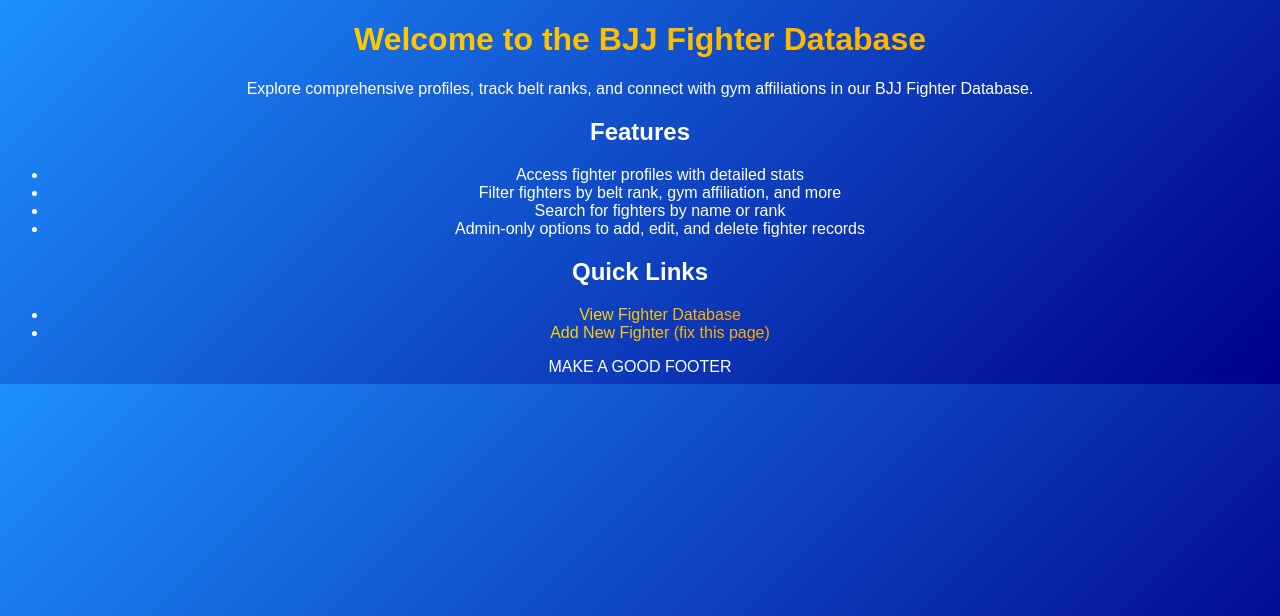
After one commit to blouderbback8/Initial-PHP-Website, a PHP site: page /home.php in a window 1280 px wide. The commit adds this page. Shown: the top 616 px of the page. Run offline with PHP 8.4, Linux system fonts and the light colour scheme.

Commit message:
Updating Github

```diff
--- /dev/null
+++ b/home.php
@@ -0,0 +1,43 @@
+<!DOCTYPE html>
+<html lang="en">
+<head>
+    <meta charset="UTF-8">
+    <meta name="viewport" content="width=device-width, initial-scale=1.0">
+    <title>Home - BJJ Fighter Database</title>
+    <link rel="stylesheet" href="style.css">
+</head>
+<body>
+    <div class="header">
+        <h1>Welcome to the BJJ Fighter Database</h1>
+    </div>
+
+    <div class="main-content">
+        <section class="intro">
+            <p>Explore comprehensive profiles, track belt ranks, and connect with gym affiliations in our BJJ Fighter Database.</p>
+        </section>
+
+        <section class="features">
+            <h2>Features</h2>
+            <ul>
+                <li>Access fighter profiles with detailed stats</li>
+                <li>Filter fighters by belt rank, gym affiliation, and more</li>
+                <li>Search for fighters by name or rank</li>
+                <li>Admin-only options to add, edit, and delete fighter records</li>
+            </ul>
+        </section>
+
+        <section class="quick-links">
+            <h2>Quick Links</h2>
+            <ul>
+                <li><a href="index.php">View Fighter Database</a></li>
+                <li><a href="fighters_page.php">Add New Fighter (fix this page)</a></li>
+                <!-- Add other links as needed -->
+            </ul>
+        </section>
+    </div>
+
+    <div class="footer">
+       MAKE A GOOD FOOTER
+    </div>
+</body>
+</html>
--- a/index.php
+++ b/index.php
@@ -52,15 +52,15 @@
                 die("Connection failed: " . $conn->connect_error);
             }
 
-            // SQL query to fetch data from People table
-            $sql = "SELECT * FROM People";
+            // SQL query to fetch data from Fighters table
+            $sql = "SELECT * FROM Fighters";
             $result = $conn->query($sql);
 
             if ($result->num_rows > 0) {
                 // Output data of each row with dynamic belt rank classes
                 while ($row = $result->fetch_assoc()) {
                     echo "<tr>";
-                    echo "<td>" . $row["person_id"] . "</td>";
+                    echo "<td>" . $row["fighter_id"] . "</td>";
                     echo "<td>" . $row["name"] . "</td>";
                     echo "<td class='belt " . strtolower(str_replace(' ', '-', $row["belt_rank"])) . "'>" . $row["belt_rank"] . "</td>";
                     echo "<td>" . $row["age"] . "</td>";
--- a/style.css
+++ b/style.css
@@ -1,3 +1,4 @@
+/* Body styling */
 body {
     font-family: Arial, sans-serif;
     background: linear-gradient(135deg, #1E90FF, #00008B); /* Gradient from BJJ blue to dark blue */
@@ -5,12 +6,21 @@ body {
     color: #fff; /* White text */
 }
 
+/* Header text styling */
 h1 {
     background: linear-gradient(90deg, #FFD700, #FFA500); /* Gradient from yellow to orange */
     -webkit-background-clip: text;
     -webkit-text-fill-color: transparent;
 }
 
+a {
+
+    background: linear-gradient(90deg, #FFD700, #FFA500); /* Gradient from yellow to orange */
+    -webkit-background-clip: text;
+    -webkit-text-fill-color: transparent;
+}
+
+/* Table styling for the index page */
 table {
     width: 80%;
     margin: 20px auto;
@@ -79,3 +89,15 @@ button {
 button:hover {
     background: linear-gradient(90deg, #228B22, #006400); /* Darker gradient on hover */
 }
+
+/* Specific styling for email link on the contact page */
+.email-link {
+    font-size: 18px;
+    color: #FFD700;
+    text-decoration: underline;
+    margin: 20px;
+}
+
+.email-link:hover {
+    color: #FFA500;
+}
```
Also changed, not shown: about.php (added, +35 -0 lines), contacts.php (added, +28 -0 lines), script.js (+30 -0 lines), fighters_page.php (line endings or trailing spaces).
